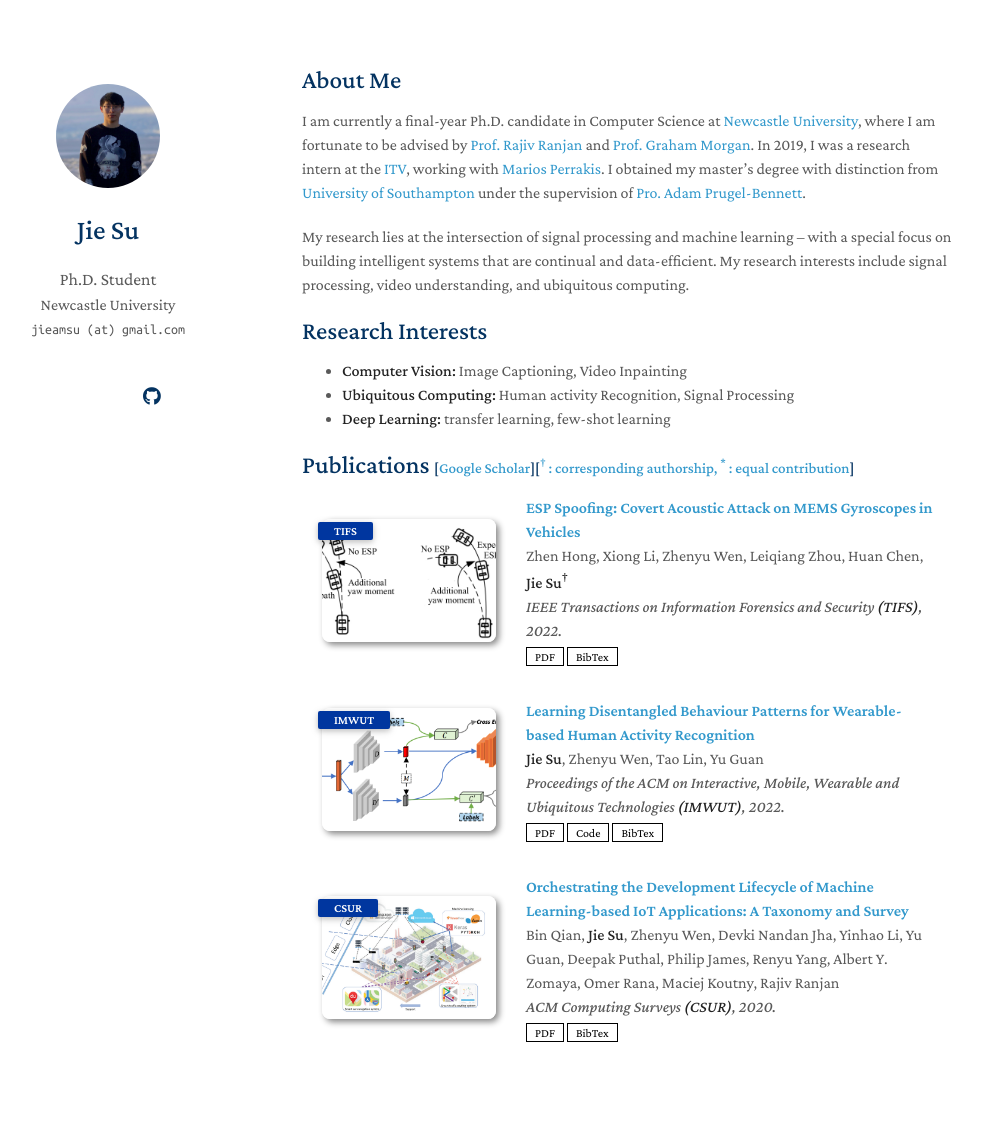
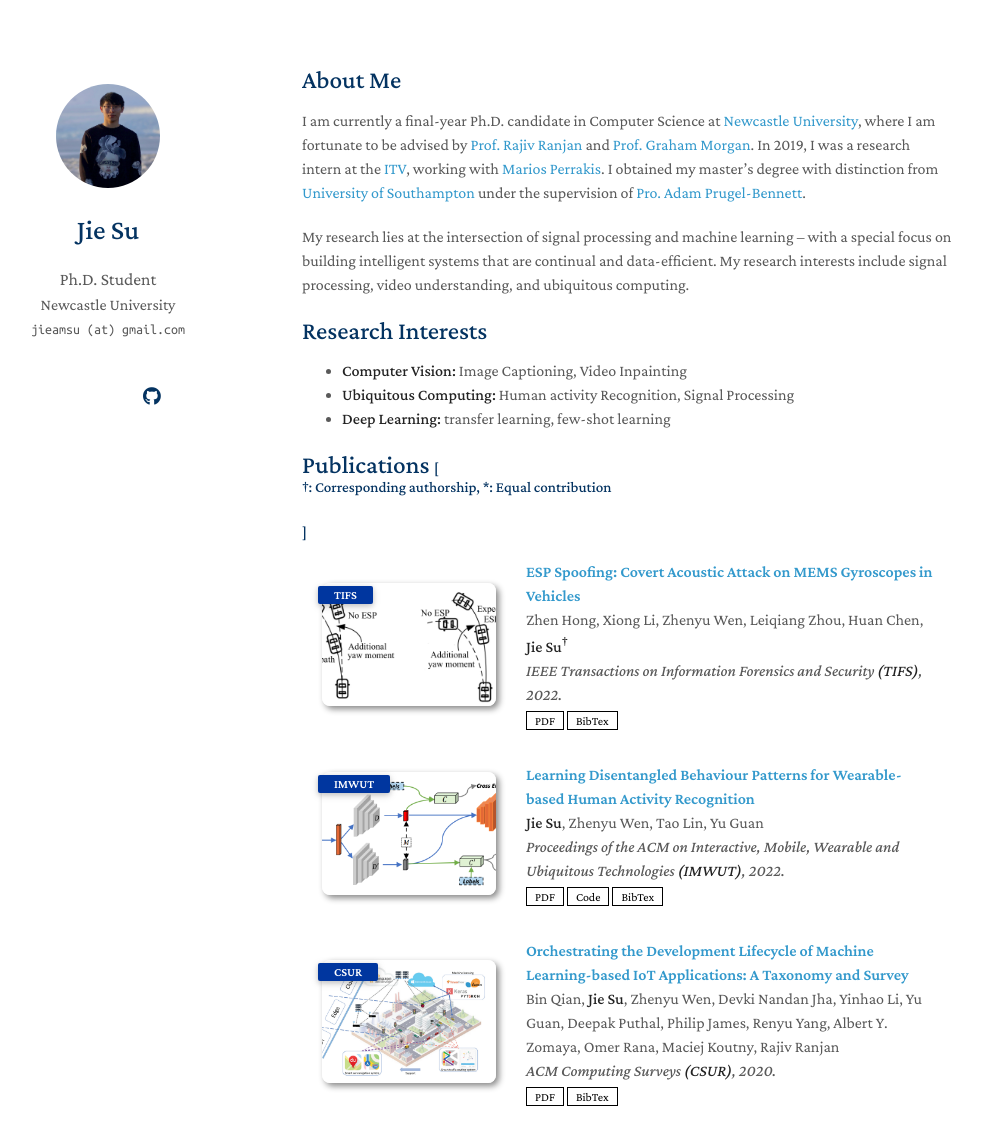
Before and after one commit to Jie-su/Jie-su.github.io, a Jekyll site: the page built from index.md, in a window 1280 px wide and 1233 px high. Shown: the top 1145 px of the window, without its empty margins (168-1149 px from the left). Built offline with Jekyll 4.4.1, drawn with Linux system fonts in a browser that asks for light colours; nearby versions of some CDN libraries; a style sheet for code colours, icons or effects is not loaded; our own code applies the rules of GitHub Pages for plain Markdown files.

Commit message:
update google analysis

```diff
--- a/_includes/publications.md
+++ b/_includes/publications.md
@@ -1,4 +1,4 @@
-<h2 id="publications" style="margin: 2px 0px -15px;">Publications <temp style="font-size:15px;">[</temp><a href="https://scholar.google.com/citations?user=81xFaqUAAAAJ&hl=en" target="_blank" style="font-size:15px;">Google Scholar</a><temp style="font-size:15px;">]</temp><temp style="font-size:15px;">[</temp><a scr="" target="_blank" style="font-size:15px;"><sup>†</sup> : corresponding authorship, <sup>*</sup> : equal contribution</a><temp style="font-size:15px;">]</temp></h2>
+<h2 id="publications" style="margin: 2px 0px -15px;">Publications <temp style="font-size:15px;">[</temp><p style="font-size:15px;">†: Corresponding authorship, *: Equal contribution</p><temp style="font-size:15px;">]</temp></h2>
 
 <div class="publications">
 <ol class="bibliography">
```
